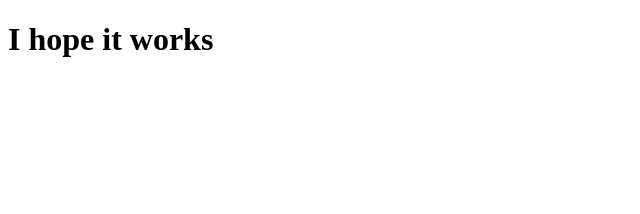
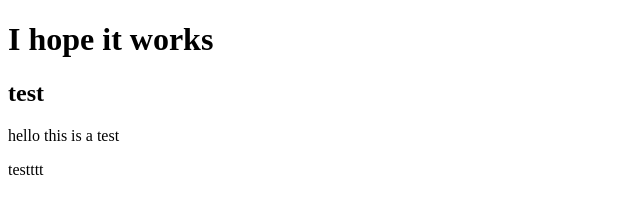
Before and after one commit to chillsy9/hello, a plain HTML site: page index.html in a window 1280 px wide. Shown: the whole page, without its empty margins (0-640 px from the left). Drawn offline with Linux system fonts and the light colour scheme.

Commit message:
Update index.html

```diff
--- a/index.html
+++ b/index.html
@@ -5,5 +5,8 @@
 </head>
 <body>
   <h1>I hope it works</h1>
+  <h2> test </h2>
+  <p> hello this is a test </p>
+  <p> testttt </p>
   </body>
   </html>
```
